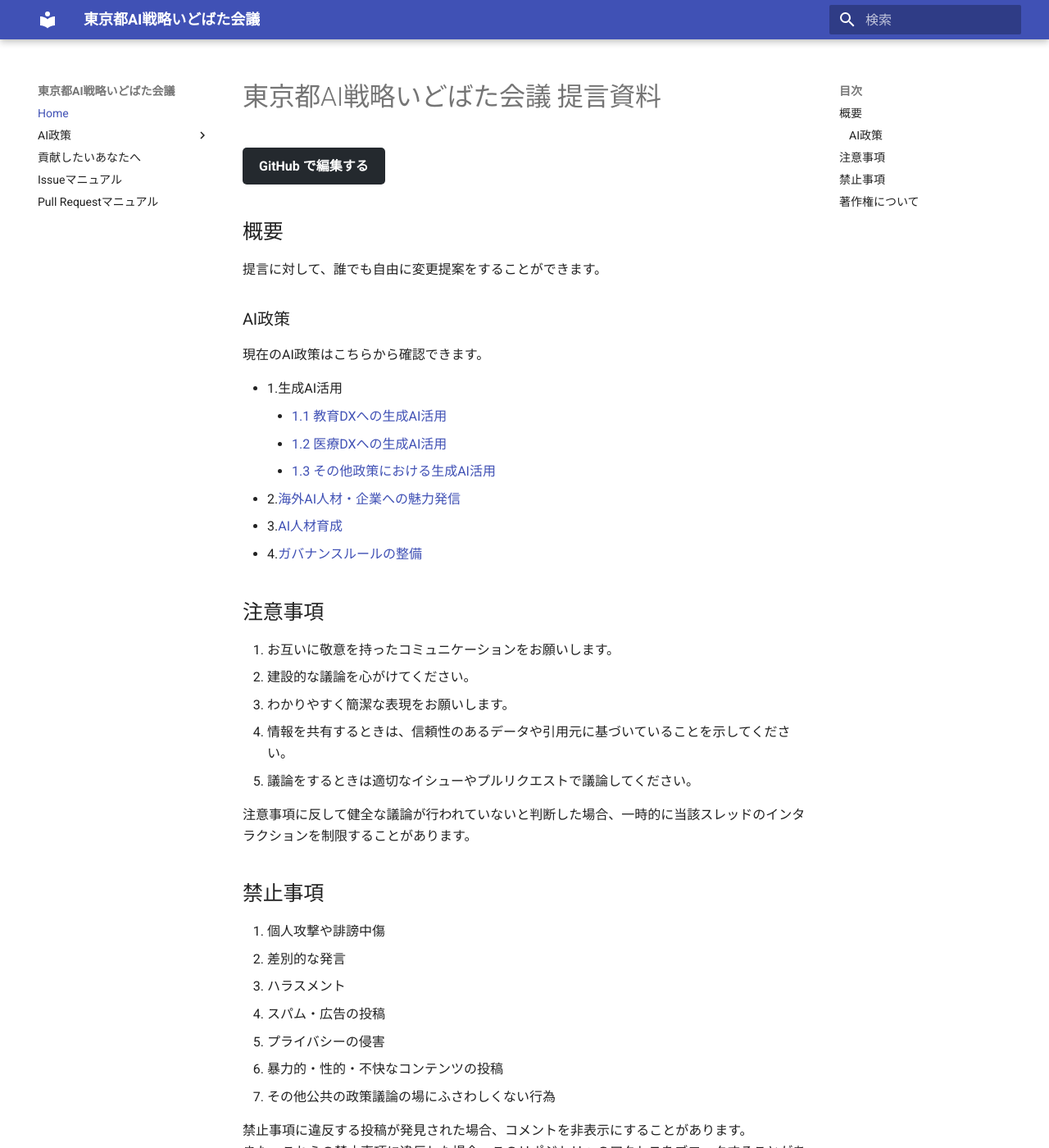
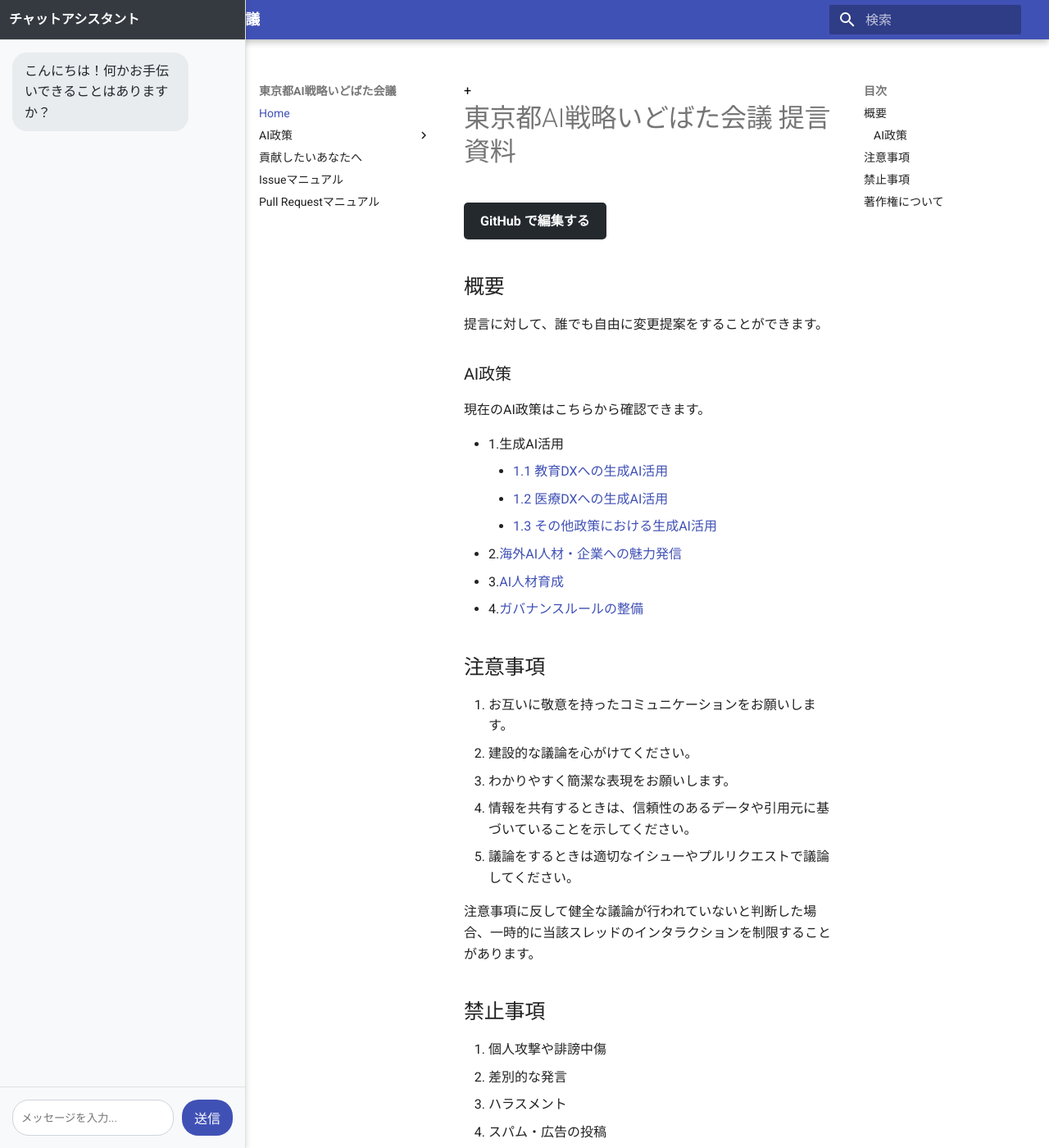
Before and after one commit to takahiroanno2024/2025_ai_idobatakaigi_output, an MkDocs documentation site: the page built from docs/index.md, in a window 1280 px wide and 1400 px high. Shown: the whole window at 82% size. Built offline with MkDocs 1.6.1 and Material for MkDocs 9.7.7, drawn with Linux system fonts in a browser that asks for light colours.

Commit message:
sidebar minimum

```diff
--- a/overrides/main.html
+++ b/overrides/main.html
@@ -1,3 +1,192 @@
 {% extends "base.html" %}
 {% block extrahead %}
+<style>
+  /* チャットUIのスタイル */
+  .chat-container {
+    position: fixed;
+    left: 0;
+    top: 0;
+    bottom: 0;
+    width: 300px;
+    background-color: #f8f9fa;
+    border-right: 1px solid #e0e0e0;
+    display: flex;
+    flex-direction: column;
+    z-index: 1000;
+    box-shadow: 2px 0 5px rgba(0,0,0,0.1);
+    overflow: hidden;
+  }
+
+  .chat-header {
+    padding: 11px;
+    background-color: #343a40;
+    color: white;
+    font-weight: bold;
+    border-bottom: 1px solid #e0e0e0;
+  }
+
+  .chat-messages {
+    flex: 1;
+    overflow-y: auto;
+    padding: 15px;
+    display: flex;
+    flex-direction: column;
+    gap: 10px;
+  }
+
+  .message {
+    padding: 10px 15px;
+    border-radius: 18px;
+    max-width: 80%;
+    word-break: break-word;
+  }
+
+  .user-message {
+    align-self: flex-end;
+    background-color: #007bff;
+    color: white;
+  }
+
+  .bot-message {
+    align-self: flex-start;
+    background-color: #e9ecef;
+    color: #212529;
+  }
+
+  .chat-input {
+    padding: 15px;
+    border-top: 1px solid #e0e0e0;
+    display: flex;
+  }
+
+  .chat-input input {
+    flex: 1;
+    padding: 10px;
+    border: 1px solid #ced4da;
+    border-radius: 20px;
+    outline: none;
+  }
+
+  .chat-input button {
+    margin-left: 10px;
+    background-color: #4051b5;
+    color: white;
+    border: none;
+    border-radius: 20px;
+    padding: 10px 15px;
+    cursor: pointer;
+  }
+
+  /* メインコンテンツのマージン調整 */
+  .md-main__inner {
+    margin-left: 300px;
+  }
+
+  @media screen and (max-width: 768px) {
+    .chat-container {
+      width: 100%;
+      transform: translateX(-100%);
+      transition: transform 0.3s ease;
+    }
+
+    .chat-container.open {
+      transform: translateX(0);
+    }
+
+    .chat-toggle {
+      position: fixed;
+      left: 10px;
+      bottom: 10px;
+      background-color: #007bff;
+      color: white;
+      border: none;
+      border-radius: 50%;
+      width: 50px;
+      height: 50px;
+      font-size: 24px;
+      display: flex;
+      align-items: center;
+      justify-content: center;
+      cursor: pointer;
+      z-index: 1001;
+      box-shadow: 0 2px 5px rgba(0,0,0,0.2);
+    }
+
+    .md-main__inner {
+      margin-left: 0;
+    }
+  }
+</style>
 {% endblock %}
+
+{% block content %}
+<!-- チャットUI -->
+<div class="chat-container" id="chatContainer">
+  <div class="chat-header">チャットアシスタント</div>
+  <div class="chat-messages" id="chatMessages">
+    <div class="message bot-message">こんにちは！何かお手伝いできることはありますか？</div>
+  </div>
+  <div class="chat-input">
+    <input type="text" id="messageInput" placeholder="メッセージを入力...">
+    <button id="sendButton">送信</button>
+  </div>
+</div>
+
+<!-- モバイル用トグルボタン -->
+<button class="chat-toggle" id="chatToggle">+</button>
+
+<script>
+  document.addEventListener('DOMContentLoaded', function() {
+    const chatToggle = document.getElementById('chatToggle');
+    const chatContainer = document.getElementById('chatContainer');
+    const messageInput = document.getElementById('messageInput');
+    const sendButton = document.getElementById('sendButton');
+    const chatMessages = document.getElementById('chatMessages');
+
+    // モバイル用トグルボタンの処理
+    chatToggle.addEventListener('click', function() {
+      chatContainer.classList.toggle('open');
+      chatToggle.textContent = chatContainer.classList.contains('open') ? '×' : '+';
+    });
+
+    // メッセージ送信処理
+    function sendMessage() {
+      const message = messageInput.value.trim();
+      if (message) {
+        // ユーザーメッセージを追加
+        const userMessageDiv = document.createElement('div');
+        userMessageDiv.className = 'message user-message';
+        userMessageDiv.textContent = message;
+        chatMessages.appendChild(userMessageDiv);
+
+        // 入力フィールドをクリア
+        messageInput.value = '';
+
+        // 自動スクロール
+        chatMessages.scrollTop = chatMessages.scrollHeight;
+
+        // ボットの応答（デモ用）
+        setTimeout(() => {
+          const botMessageDiv = document.createElement('div');
+          botMessageDiv.className = 'message bot-message';
+          botMessageDiv.textContent = 'ありがとうございます。お役に立てて嬉しいです。';
+          chatMessages.appendChild(botMessageDiv);
+          chatMessages.scrollTop = chatMessages.scrollHeight;
+        }, 1000);
+      }
+    }
+
+    // 送信ボタンクリック時の処理
+    sendButton.addEventListener('click', sendMessage);
+
+    // Enterキー押下時の処理
+    messageInput.addEventListener('keypress', function(e) {
+      if (e.key === 'Enter') {
+        sendMessage();
+      }
+    });
+  });
+</script>
+
+{{ super() }}
+{% endblock %}
```
